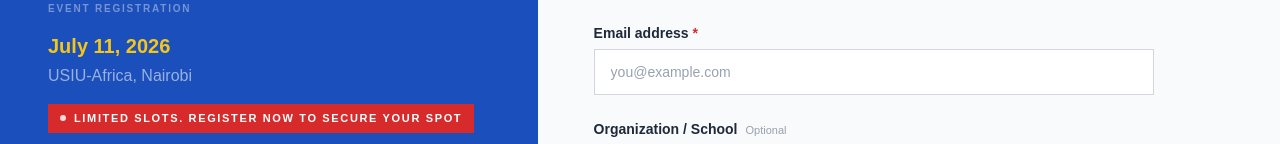
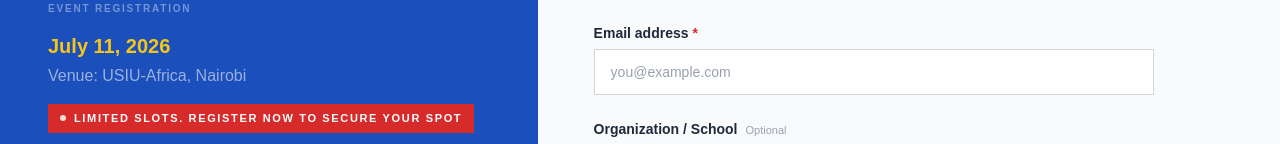
Before and after one commit to ShemaM/byn-event, a Next.js app: page / in a window 1280 px wide. Shown: the part 255-399 px from the top of the page. Built offline with nearby package versions, Linux system fonts and the light colour scheme.

Commit message:
Add venue label

```diff
--- a/app/page.tsx
+++ b/app/page.tsx
@@ -128,7 +128,7 @@ export default function RegistrationPage() {
           </h1>
           <p className="text-[10px] font-black uppercase tracking-[0.18em] text-white/40 mb-4">Event Registration</p>
           <p className="text-[#F5C518] font-black text-xl mb-1">July 11, 2026</p>
-          <p className="text-white/55 text-base mb-4">USIU-Africa, Nairobi</p>
+          <p className="text-white/55 text-base mb-4">Venue: USIU-Africa, Nairobi</p>
 
           {/* Limited slots badge */}
           <a href="#register" className="lg:pointer-events-none inline-flex items-center gap-2 bg-[#D72B2B] px-3 py-1.5 mb-8">
```
